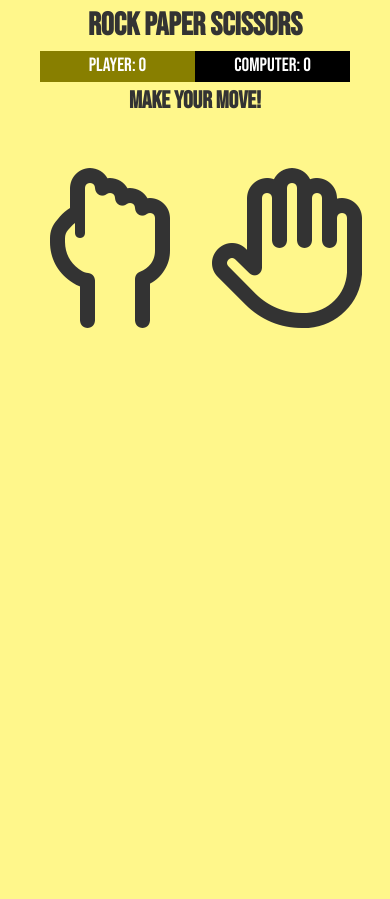
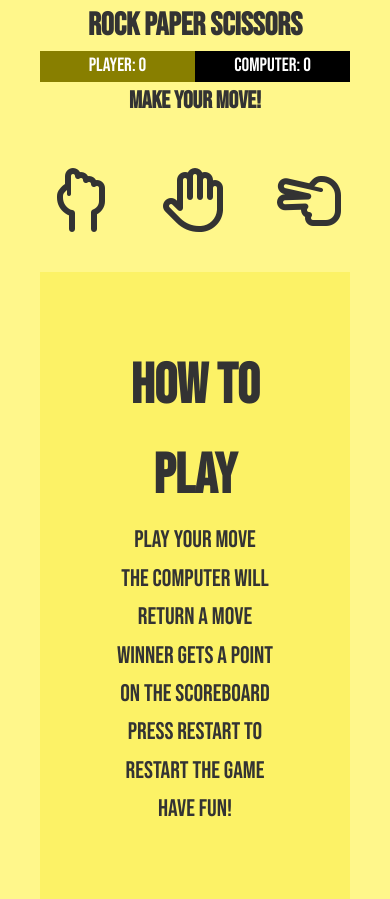
Before and after one commit to danpopovsky1997/rock-paper-scissors-project-2, a plain HTML site: page index.html in a window 390 px wide. Before the commit the page ends 844 px from the top, so only its background shows below. Drawn offline with Linux system fonts and the light colour scheme.

Commit message:
update style changes, add intructions to html

```diff
--- a/assets/css/style.css
+++ b/assets/css/style.css
@@ -1,4 +1,5 @@
-@import url('https://fonts.googleapis.com/css2?family=Bebas+Neue&display=swap'); /* Imported font from Google Fonts */
+@import url('https://fonts.googleapis.com/css2?family=Bebas+Neue&display=swap');
+/* Imported font from Google Fonts */
 
 :root {
     --primary-color: #887f00;
@@ -96,14 +97,41 @@ body {
     color: var(--lose-color);
 }
 
+#intructions {
+    margin-top: 40px;
+    padding: 70px;
+    background-color: #fcf266
+}
+
+#intructions h3 {
+    font-size: 3.5em;
+}
+
+#intructions li {
+    font-size: 1.5em;
+    list-style-type: none;
+}
+
 @media(max-width: 700px) {
-    .choice {
-        font-size: 110px;
+    .choices {
+        font-size: 85%;
     }
 }
 
 @media(max-width: 500px) {
-    .choice {
-        font-size: 70px;
+    .choices {
+        font-size: 65%;
     }
 }
+
+@media(max-width: 430px) {
+    .choices {
+        font-size: 40%;
+    }
+}
+
+@media(max-width: 270px) {
+    .choices {
+        font-size: 30%;
+    }
+}
--- a/index.html
+++ b/index.html
@@ -28,6 +28,14 @@
             <i id="paper" class="choice fa-regular fa-hand fa-10x"></i>
             <i id="scissors" class="choice fa-regular fa-hand-scissors fa-10x"></i>
         </div>
+        <div id="intructions">
+            <h3>How to Play</h3>
+            <li>Play your move</li>
+            <li>The computer will return a move</li>
+            <li>Winner gets a point on the scoreboard</li>
+            <li>Press restart to restart the game</li>
+            <li>Have fun!</li>
+        </div>
     </div>
 
     <div class="modal">
```
